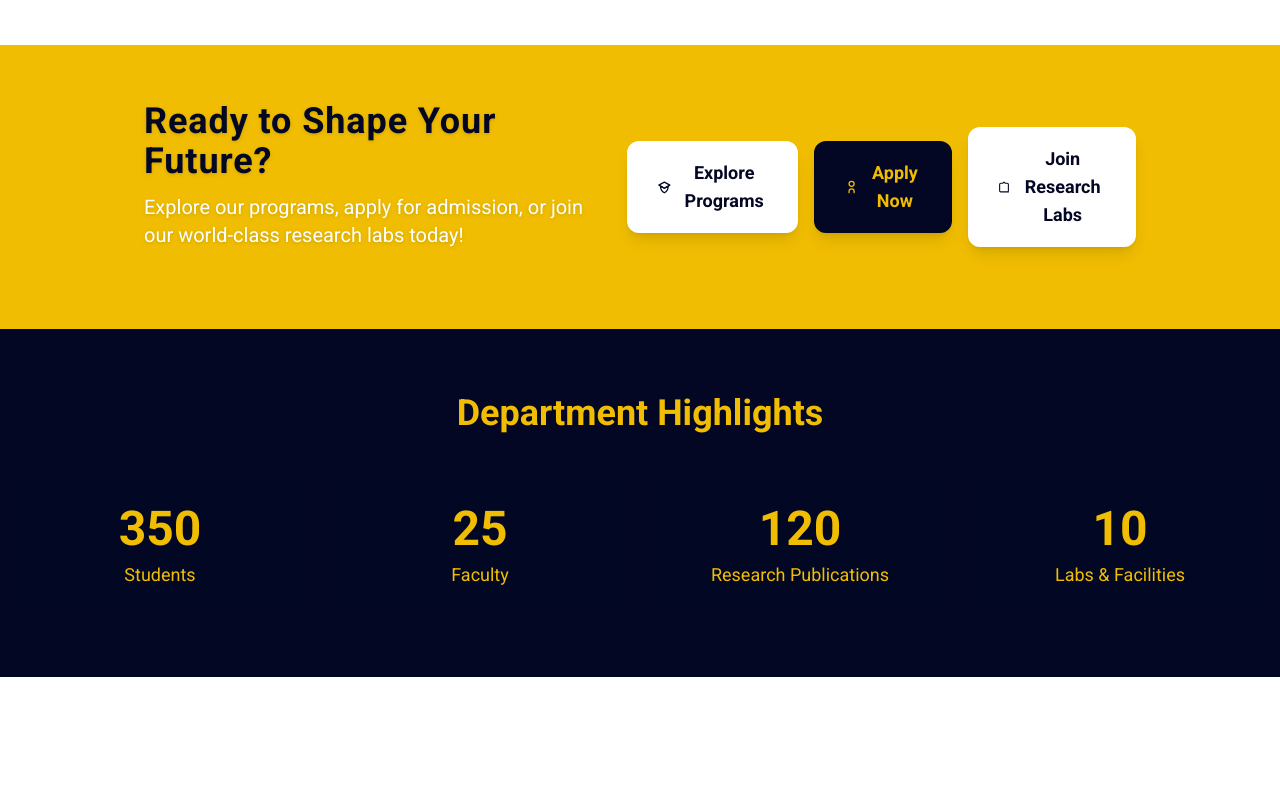
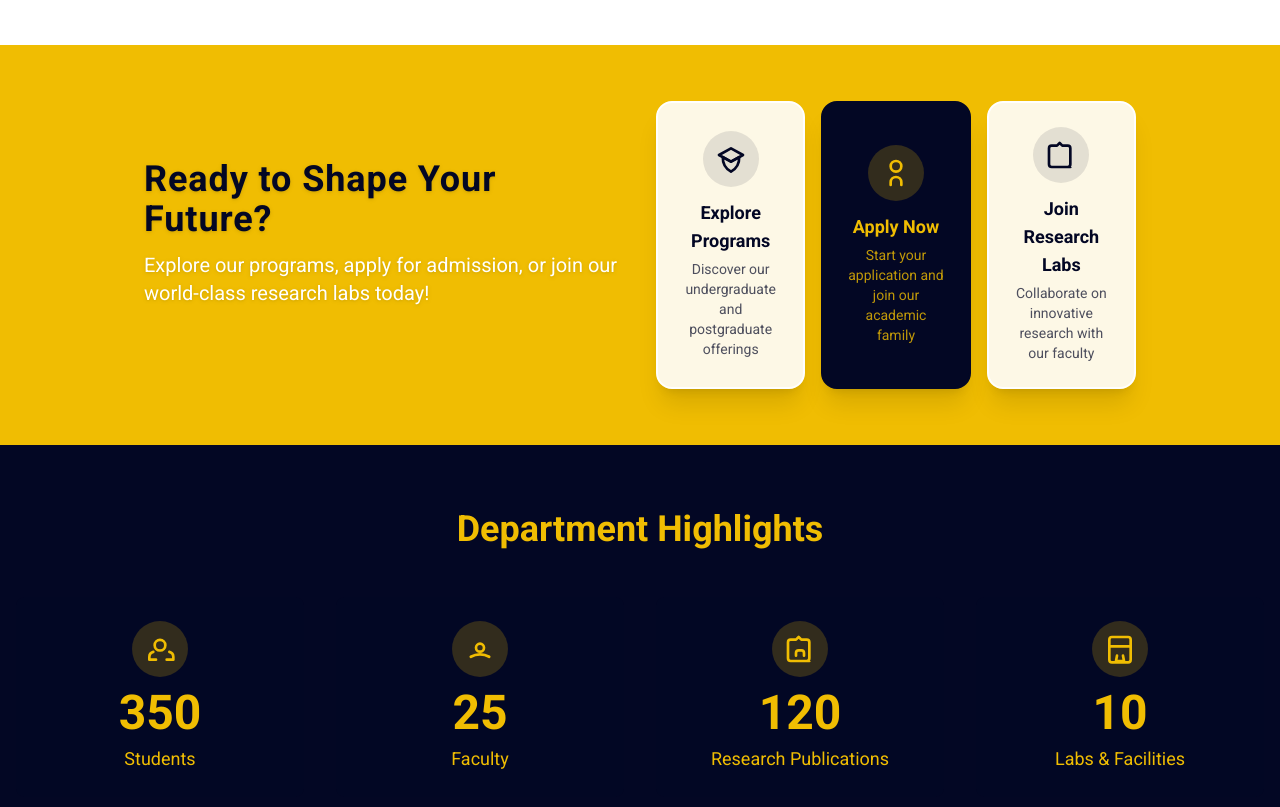
Before and after one commit to mdimamhosen/CSEBU, a plain HTML site: page index.html in a window 1280 px wide. Shown: the part 1083-1890 px from the top of the page. Before the commit the page ends 1760 px from the top, so only its background shows below. Drawn offline with nearby package versions, Linux system fonts and the light colour scheme.

Commit message:
first commit

```diff
--- a/index.html
+++ b/index.html
@@ -284,15 +284,16 @@
             research labs today!
           </p>
         </div>
-        <div
-          class="flex flex-col md:flex-row gap-4 flex-1 items-center justify-center"
-        >
+        <div class="grid grid-cols-1 md:grid-cols-3 gap-4 flex-1 w-full">
           <a
             href="#programs"
-            class="flex items-center gap-2 bg-white text-primary font-bold px-7 py-4 rounded-xl shadow-lg hover:bg-primary hover:text-secondary border-2 border-white hover:border-primary transition text-center text-lg"
+            class="group flex flex-col items-center justify-center bg-white/90 rounded-2xl shadow-xl border-2 border-white hover:border-primary hover:bg-primary/10 transition p-6 text-center h-full min-h-[220px]"
+          >
+            <div
+              class="flex items-center justify-center w-14 h-14 rounded-full bg-primary/10 mb-3 group-hover:bg-primary/20 transition"
             >
               <svg
-              class="w-6 h-6"
+                class="w-8 h-8 text-primary group-hover:text-secondary transition"
                 fill="none"
                 stroke="currentColor"
                 stroke-width="2"
@@ -309,14 +310,25 @@
                   d="M12 14l6.16-3.422A12.083 12.083 0 0112 21.5a12.083 12.083 0 01-6.16-10.922L12 14z"
                 />
               </svg>
-            Explore Programs
+            </div>
+            <span
+              class="font-bold text-lg text-primary group-hover:text-secondary transition mb-1"
+              >Explore Programs</span
+            >
+            <span
+              class="text-sm text-primary/70 group-hover:text-primary/90 transition"
+              >Discover our undergraduate and postgraduate offerings</span
+            >
           </a>
           <a
             href="#programs"
-            class="flex items-center gap-2 bg-primary text-secondary font-bold px-7 py-4 rounded-xl shadow-lg hover:bg-white hover:text-primary border-2 border-primary hover:border-secondary transition text-center text-lg"
+            class="group flex flex-col items-center justify-center bg-primary rounded-2xl shadow-xl border-2 border-primary hover:border-secondary hover:bg-secondary transition p-6 text-center h-full min-h-[220px]"
+          >
+            <div
+              class="flex items-center justify-center w-14 h-14 rounded-full bg-secondary/20 mb-3 group-hover:bg-white/30 transition"
             >
               <svg
-              class="w-6 h-6"
+                class="w-8 h-8 text-secondary group-hover:text-primary transition"
                 fill="none"
                 stroke="currentColor"
                 stroke-width="2"
@@ -333,14 +345,25 @@
                   d="M12 11a4 4 0 100-8 4 4 0 000 8z"
                 />
               </svg>
-            Apply Now
+            </div>
+            <span
+              class="font-bold text-lg text-secondary group-hover:text-primary transition mb-1"
+              >Apply Now</span
+            >
+            <span
+              class="text-sm text-secondary/80 group-hover:text-primary/80 transition"
+              >Start your application and join our academic family</span
+            >
           </a>
           <a
             href="#research"
-            class="flex items-center gap-2 bg-white text-primary font-bold px-7 py-4 rounded-xl shadow-lg hover:bg-primary hover:text-secondary border-2 border-white hover:border-primary transition text-center text-lg"
+            class="group flex flex-col items-center justify-center bg-white/90 rounded-2xl shadow-xl border-2 border-white hover:border-primary hover:bg-primary/10 transition p-6 text-center h-full min-h-[220px]"
+          >
+            <div
+              class="flex items-center justify-center w-14 h-14 rounded-full bg-primary/10 mb-3 group-hover:bg-primary/20 transition"
             >
               <svg
-              class="w-6 h-6"
+                class="w-8 h-8 text-primary group-hover:text-secondary transition"
                 fill="none"
                 stroke="currentColor"
                 stroke-width="2"
@@ -352,7 +375,15 @@
                   d="M19 21H5a2 2 0 01-2-2V7a2 2 0 012-2h4l2-2 2 2h4a2 2 0 012 2v12a2 2 0 01-2 2z"
                 />
               </svg>
-            Join Research Labs
+            </div>
+            <span
+              class="font-bold text-lg text-primary group-hover:text-secondary transition mb-1"
+              >Join Research Labs</span
+            >
+            <span
+              class="text-sm text-primary/70 group-hover:text-primary/90 transition"
+              >Collaborate on innovative research with our faculty</span
+            >
           </a>
         </div>
       </div>
@@ -365,22 +396,103 @@
         </h2>
         <div class="grid grid-cols-1 md:grid-cols-4 gap-8 text-center">
           <!-- Students -->
-          <div class="bg-primary/20 rounded-lg p-6 flex flex-col items-center">
+          <div
+            class="bg-primary/20 rounded-lg p-6 flex flex-col items-center min-h-[200px]"
+          >
+            <div
+              class="flex items-center justify-center w-14 h-14 rounded-full bg-secondary/20 mb-3"
+            >
+              <svg
+                class="w-8 h-8 text-secondary"
+                fill="none"
+                stroke="currentColor"
+                stroke-width="2"
+                viewBox="0 0 24 24"
+              >
+                <path
+                  stroke-linecap="round"
+                  stroke-linejoin="round"
+                  d="M17 20h5v-2a4 4 0 00-3-3.87M9 20H4v-2a4 4 0 013-3.87m9-5a4 4 0 11-8 0 4 4 0 018 0z"
+                />
+              </svg>
+            </div>
             <div class="text-5xl font-extrabold mb-2" data-target="350">0</div>
             <div class="text-lg font-medium">Students</div>
           </div>
           <!-- Faculty -->
-          <div class="bg-primary/20 rounded-lg p-6 flex flex-col items-center">
+          <div
+            class="bg-primary/20 rounded-lg p-6 flex flex-col items-center min-h-[200px]"
+          >
+            <div
+              class="flex items-center justify-center w-14 h-14 rounded-full bg-secondary/20 mb-3"
+            >
+              <svg
+                class="w-8 h-8 text-secondary"
+                fill="none"
+                stroke="currentColor"
+                stroke-width="2"
+                viewBox="0 0 24 24"
+              >
+                <path
+                  stroke-linecap="round"
+                  stroke-linejoin="round"
+                  d="M5.121 17.804A13.937 13.937 0 0112 16c2.5 0 4.847.655 6.879 1.804M15 11a3 3 0 11-6 0 3 3 0 016 0z"
+                />
+              </svg>
+            </div>
             <div class="text-5xl font-extrabold mb-2" data-target="25">0</div>
             <div class="text-lg font-medium">Faculty</div>
           </div>
           <!-- Research Publications -->
-          <div class="bg-primary/20 rounded-lg p-6 flex flex-col items-center">
+          <div
+            class="bg-primary/20 rounded-lg p-6 flex flex-col items-center min-h-[200px]"
+          >
+            <div
+              class="flex items-center justify-center w-14 h-14 rounded-full bg-secondary/20 mb-3"
+            >
+              <svg
+                class="w-8 h-8 text-secondary"
+                fill="none"
+                stroke="currentColor"
+                stroke-width="2"
+                viewBox="0 0 24 24"
+              >
+                <path
+                  stroke-linecap="round"
+                  stroke-linejoin="round"
+                  d="M19 21H5a2 2 0 01-2-2V7a2 2 0 012-2h4l2-2 2 2h4a2 2 0 012 2v12a2 2 0 01-2 2z"
+                />
+                <path
+                  stroke-linecap="round"
+                  stroke-linejoin="round"
+                  d="M9 17v-2a2 2 0 012-2h2a2 2 0 012 2v2"
+                />
+              </svg>
+            </div>
             <div class="text-5xl font-extrabold mb-2" data-target="120">0</div>
             <div class="text-lg font-medium">Research Publications</div>
           </div>
           <!-- Labs & Facilities -->
-          <div class="bg-primary/20 rounded-lg p-6 flex flex-col items-center">
+          <div
+            class="bg-primary/20 rounded-lg p-6 flex flex-col items-center min-h-[200px]"
+          >
+            <div
+              class="flex items-center justify-center w-14 h-14 rounded-full bg-secondary/20 mb-3"
+            >
+              <svg
+                class="w-8 h-8 text-secondary"
+                fill="none"
+                stroke="currentColor"
+                stroke-width="2"
+                viewBox="0 0 24 24"
+              >
+                <path
+                  stroke-linecap="round"
+                  stroke-linejoin="round"
+                  d="M9.75 17L9 21h6l-.75-4M4 10V5a2 2 0 012-2h12a2 2 0 012 2v5M4 10v10a2 2 0 002 2h12a2 2 0 002-2V10M4 10h16"
+                />
+              </svg>
+            </div>
             <div class="text-5xl font-extrabold mb-2" data-target="10">0</div>
             <div class="text-lg font-medium">Labs & Facilities</div>
           </div>
```
Lines whose indentation alone changed are shown as unchanged.
